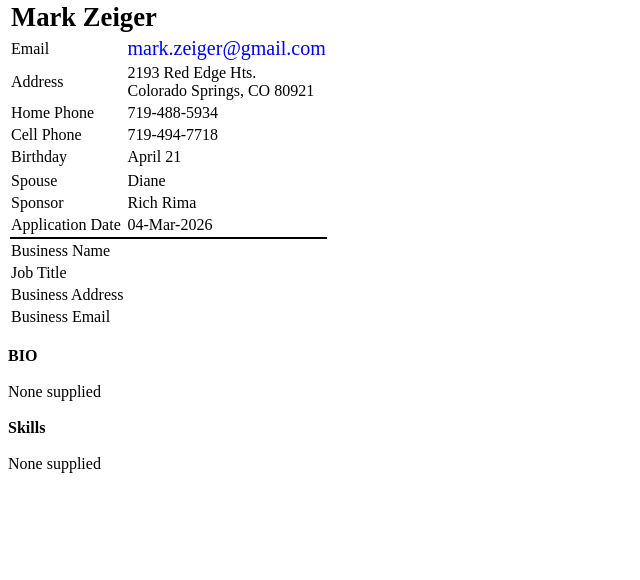
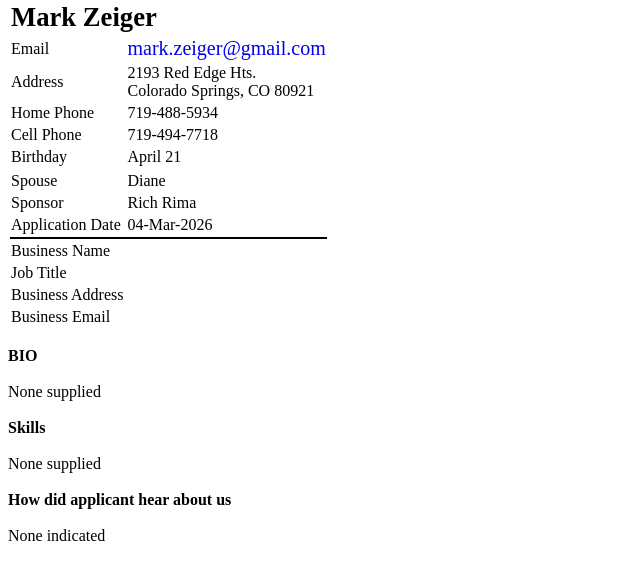
Before and after one commit to mzeiger/project_interests, a PHP site: the page made by application/retrieve_applicant.php in a window 1280 px wide. Shown: the part 67-647 px from the top of the page, without its empty margins (0-640 px from the left). Run offline with PHP 8.4, Linux system fonts and the light colour scheme; data comes from the database, SQL or seed files in the repository; data that the repository does not hold is empty; a stand-in replaces the project's code that opens the database connection.

Commit message:
On print page show "Heard about us" to display even if none selected
Signed-off-by: markz <markz@AX8_Pro>

```diff
--- a/application/retrieve_applicant.php
+++ b/application/retrieve_applicant.php
@@ -85,9 +85,12 @@ if ($row['saw_facebook'] == 1) {
 if ($row['saw_friend'] == 1) {
     $heard_about .= 'Heard from friend<br>';
 }
+
+$txt .= '<br/><strong>How did applicant hear about us</strong><br/><br/>';
 if ($heard_about != '') {
-    $txt .= '<br/><strong>How did applicant hear about us</strong><br/><br/>';
     $txt .= sprintf('<div class="heard_about">%s</div>', $heard_about);
+} else {
+    $txt .= sprintf('<div class="heard_about">%s</div>', "None indicated");
 }
 
 $txt .= '</div>'; // end of surround border
```
